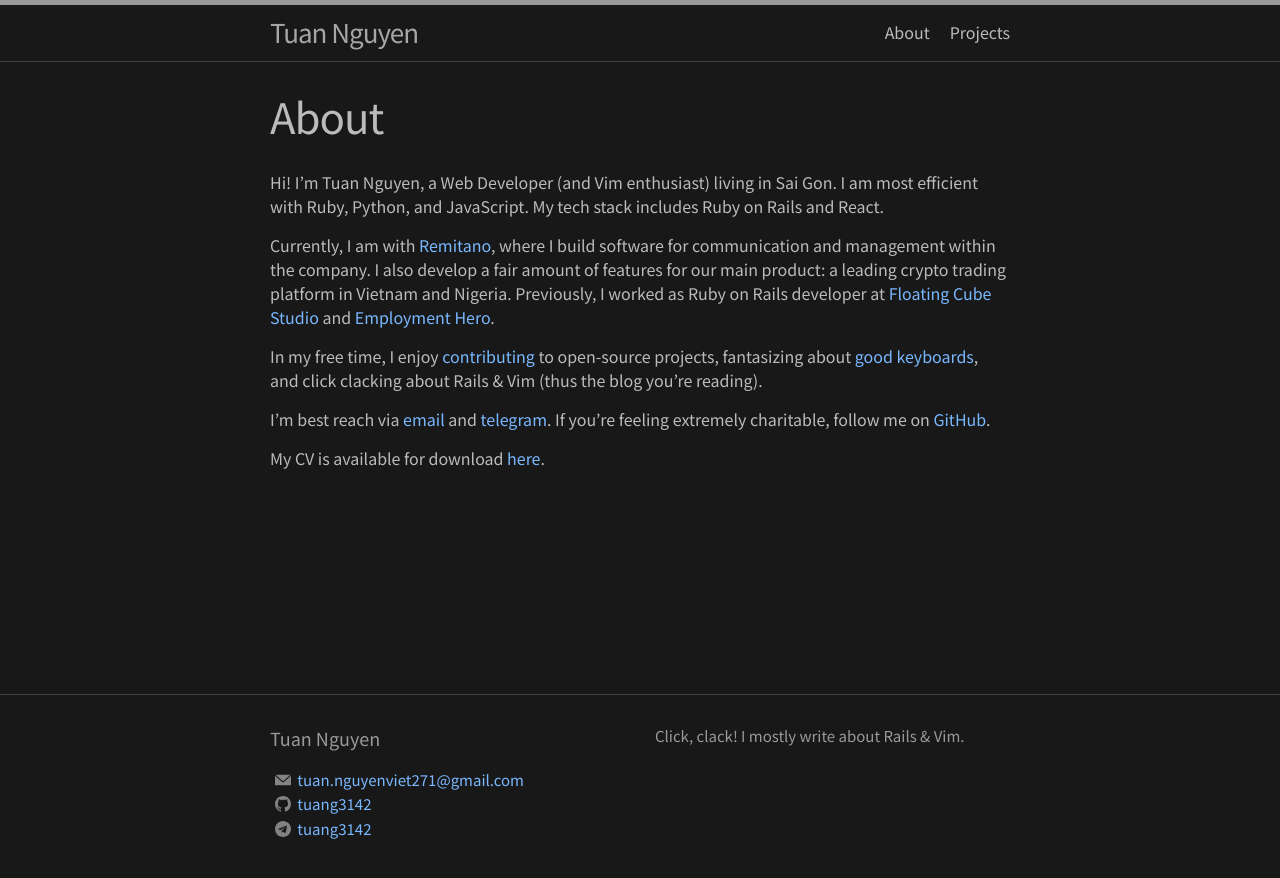
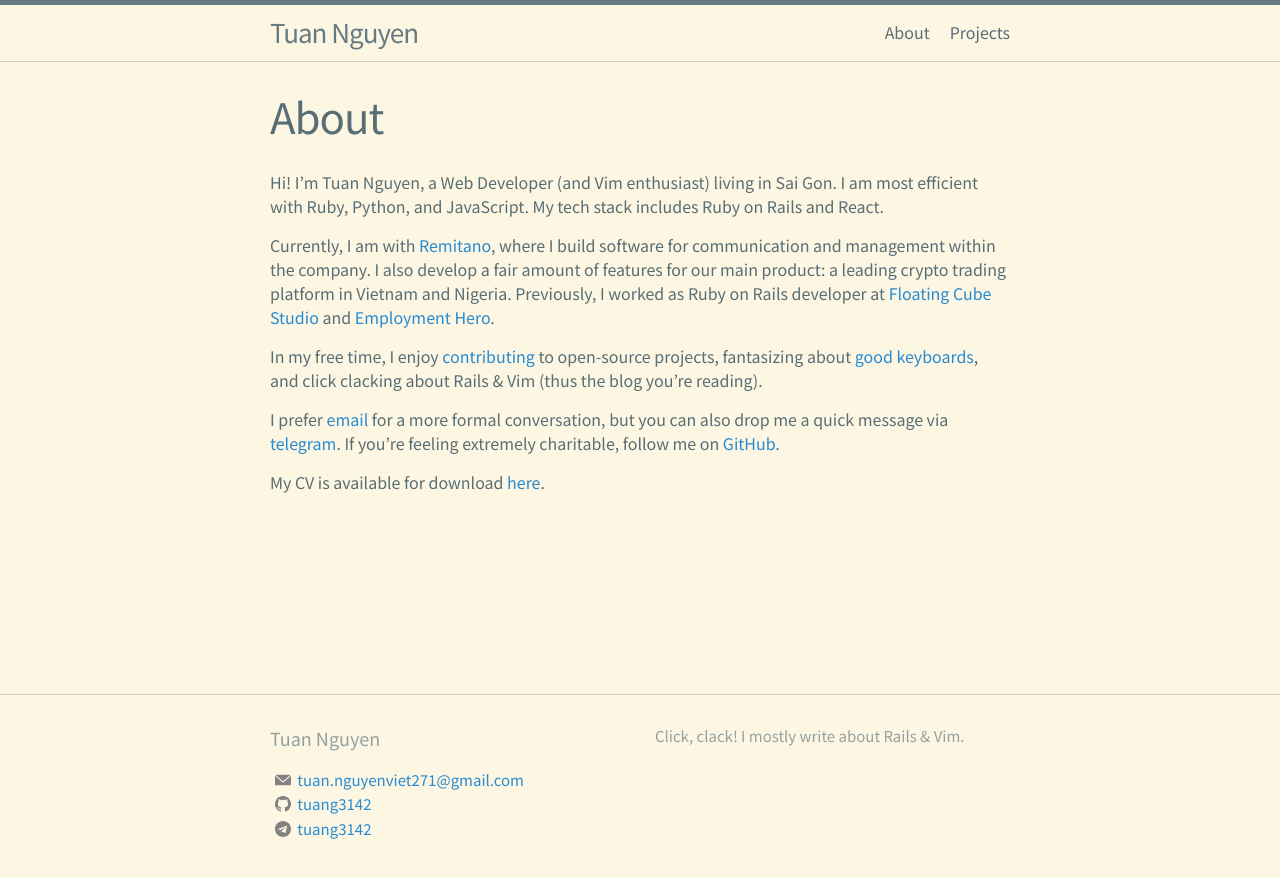
Before and after one commit to tuang3142/me, a Jekyll site: the page built from headers/about.md, in a window 1280 px wide. Shown: the top 878 px of the page. Built offline with Jekyll 4.4.1, drawn with Linux system fonts in a browser that asks for light colours.

Commit message:
Fix about

```diff
--- a/_config.yml
+++ b/_config.yml
@@ -18,7 +18,7 @@ header_pages:
 theme: minima
 
 minima:
-  skin: dark
+  skin: solarized
 
 # Minima date format
 # refer to https://shopify.github.io/liquid/filters/date/ if you want to customize this
--- a/headers/about.md
+++ b/headers/about.md
@@ -11,6 +11,6 @@ Currently, I am with [Remitano](https://remitano.com), where I build software fo
 
 In my free time, I enjoy [contributing](/feed/) to open-source projects, fantasizing about [good keyboards](need a link), and click clacking about Rails & Vim (thus the blog you're reading).
 
-I'm best reach via [email](mailto:tuan.nguyenviet271@gmail.com) and [telegram](https://t.me/tuanguyenvi). If you're feeling extremely charitable, follow me on [GitHub](https://github.com/tuang3142/).
+I prefer [email](mailto:tuan.nguyenviet271@gmail.com) for a more formal conversation, but you can also drop me a quick message via [telegram](https://t.me/tuang3142). If you're feeling extremely charitable, follow me on [GitHub](https://github.com/tuang3142/).
 
 My CV is available for download [here](../TuanNguyen-Resume.pdf).
```
